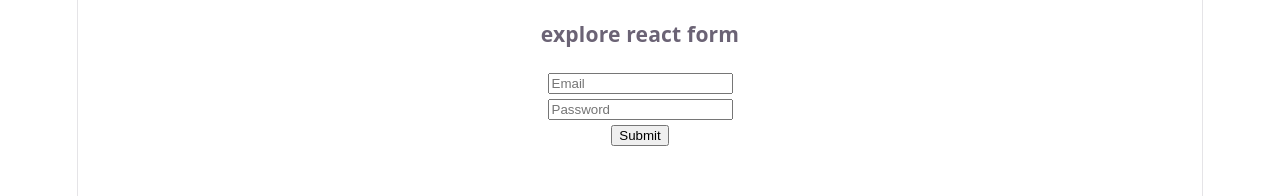
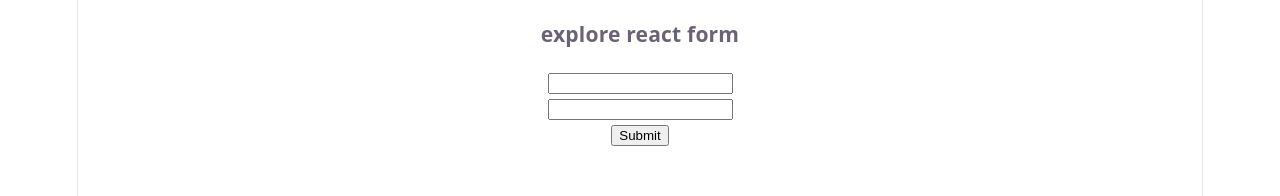
Before and after one commit to ChakmaShantunu/Explore-react-form, a React (Vite) app: page / in a window 1280 px wide. Shown: the top 196 px of the page. Built offline with nearby package versions, Linux system fonts and the light colour scheme.

Commit message:
implement uncontrolled form handling using useRef hook

```diff
--- a/src/App.jsx
+++ b/src/App.jsx
@@ -1,6 +1,7 @@
 
 import './App.css'
-import ControlledField from './components/ControlledField/ControlledField'
+import UnControlledField from './components/UnControlledField/UnControlledField'
+// import ControlledField from './components/ControlledField/ControlledField'
 // import FormAction from './components/FormAction/FormAction'
 // import SimpleForm from './components/SimpleForm/SimpleForm'
 
@@ -12,7 +13,8 @@
       <h3>explore react form</h3>
       {/* <SimpleForm></SimpleForm> */}
       {/* <FormAction></FormAction> */}
-      <ControlledField></ControlledField>
+      {/* <ControlledField></ControlledField> */}
+      <UnControlledField></UnControlledField>
     </>
   )
 }
--- /dev/null
+++ b/src/components/UnControlledField/UnControlledField.jsx
@@ -0,0 +1,30 @@
+import { useRef } from "react";
+
+
+const UnControlledField = () => {
+
+    const emailRef = useRef('');
+    const passwordRef = useRef('');
+
+    const handleSubmit = (e) => {
+        e.preventDefault();
+        console.log(emailRef.current.value);
+        const email = emailRef.current.value;
+        console.log(email);
+        const password = passwordRef.current.value;
+        console.log(password);
+    }
+    return (
+        <div>
+            <form onSubmit={handleSubmit}>
+                <input ref={emailRef} type="email" name="email" />
+                <br />
+                <input ref={passwordRef} type="password" name="password" />
+                <br />
+                <input type="submit" value="Submit" />
+            </form>
+        </div>
+    );
+};
+
+export default UnControlledField;
```
